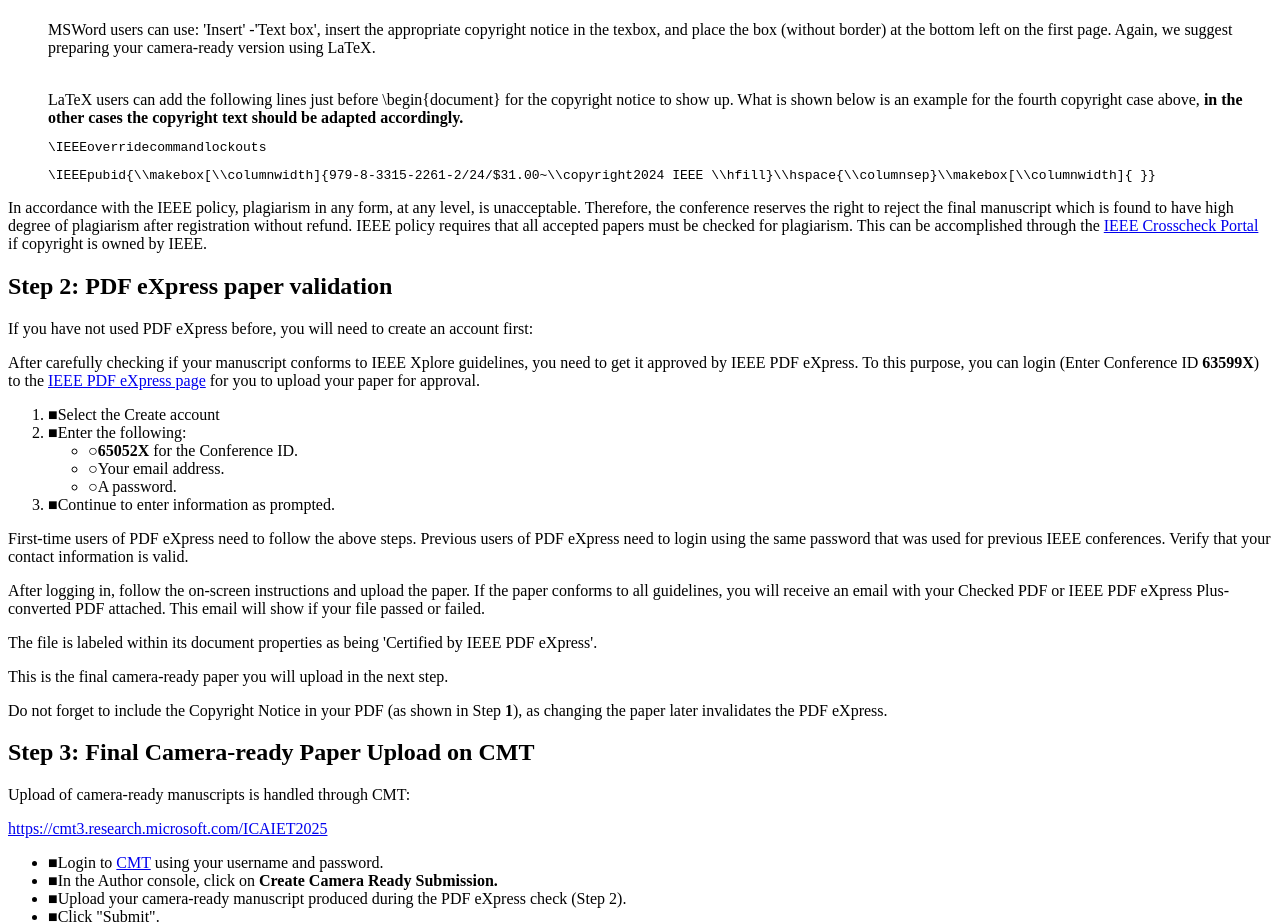
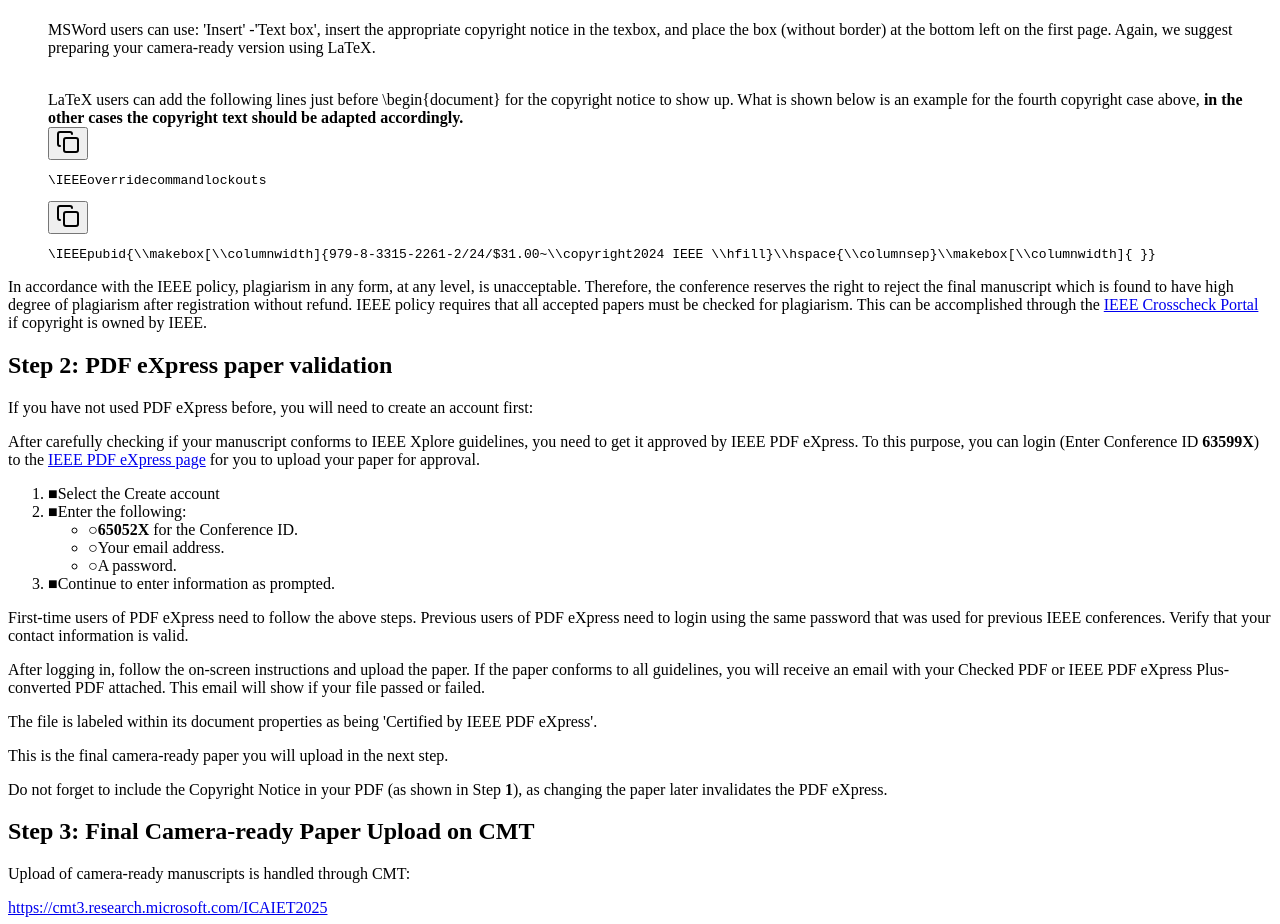
Before and after one commit to Ayush-Tripathy/icaiet-2025, a React (Vite) app: page /camera-ready-instructions in a window 1280 px wide. Shown: the part 3160-4084 px from the top of the page. Built offline with nearby package versions, Linux system fonts and the light colour scheme; the HTML template or start-up script is replaced by a standard one.

Commit message:
feat: add clipboard functionality for copying IEEE commands in CameraReadyInstructions

```diff
--- a/src/pages/CameraReadyInstructions.tsx
+++ b/src/pages/CameraReadyInstructions.tsx
@@ -1,6 +1,11 @@
+import { ClipboardCheck, Copy } from "lucide-react";
+import { useState } from "react";
 import { Link } from "react-router-dom";
 
 export default function CameraReadyInstructions() {
+  const [isCopied, setIsCopied] = useState<boolean>(false);
+  const [copiedKey, setCopiedKey] = useState<string>("");
+
   return (
     <div className="min-h-screen py-8 pt-32 primary-padding font-[SatoshiRegular]">
       <div className="container mx-auto px-4">
@@ -126,9 +131,54 @@ export default function CameraReadyInstructions() {
                     accordingly.
                   </strong>
                   <div className="space-y-1 mt-2 overflow-x-hidden relative grid grid-cols-1">
-                    <pre className="bg-[#f8f9fa] text-[#37474f] py-px px-1 rounded-lg border border-input">
+                    <div className="flex items-end justify-end">
+                      <button
+                        className="bg-[#f8f9fa] text-[#37474f] p-1 rounded border border-input"
+                        onClick={() => {
+                          setCopiedKey("1"); // Can improve
+                          setIsCopied(() => true);
+                          setTimeout(() => {
+                            setIsCopied(() => false);
+                            setCopiedKey("");
+                          }, 3000);
+                          navigator.clipboard.writeText(
+                            "\\IEEEoverridecommandlockouts"
+                          );
+                        }}
+                      >
+                        {copiedKey === "1" && isCopied ? (
+                          <ClipboardCheck className="w-4 h-4" />
+                        ) : (
+                          <Copy className="w-4 h-4" />
+                        )}
+                      </button>
+                    </div>
+                    <pre className="!mb-5 bg-[#f8f9fa] text-[#37474f] py-px px-1 rounded-lg border border-input">
                       \IEEEoverridecommandlockouts
                     </pre>
+
+                    <div className="flex items-end justify-end">
+                      <button
+                        className="bg-[#f8f9fa] text-[#37474f] p-1 rounded border border-input"
+                        onClick={() => {
+                          setCopiedKey("2"); // Can improve
+                          setIsCopied(() => true);
+                          setTimeout(() => {
+                            setIsCopied(() => false);
+                            setCopiedKey("");
+                          }, 3000);
+                          navigator.clipboard.writeText(
+                            "IEEEpubid{\\makebox[\\columnwidth]{979-8-3315-2261-2/24/$31.00~\\copyright2024 IEEE \\hfill}\\hspace{\\columnsep}\\makebox[\\columnwidth]{ }}"
+                          );
+                        }}
+                      >
+                        {copiedKey === "2" && isCopied ? (
+                          <ClipboardCheck className="w-4 h-4" />
+                        ) : (
+                          <Copy className="w-4 h-4" />
+                        )}
+                      </button>
+                    </div>
                     <pre className="overflow-x-auto scrollbar-thin bg-[#f8f9fa] text-[#37474f] py-px px-1 rounded-lg border border-input">
                       \IEEEpubid{"{"}\\makebox[\\columnwidth]{"{"}
                       979-8-3315-2261-2/24/$31.00~\\copyright{}2024 IEEE \\hfill
```
